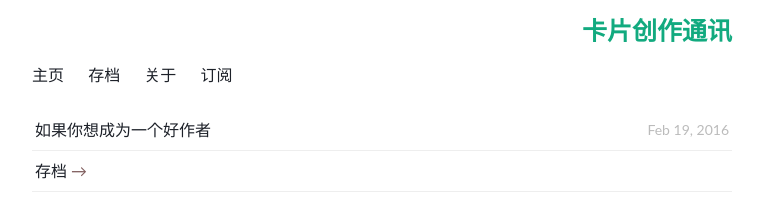
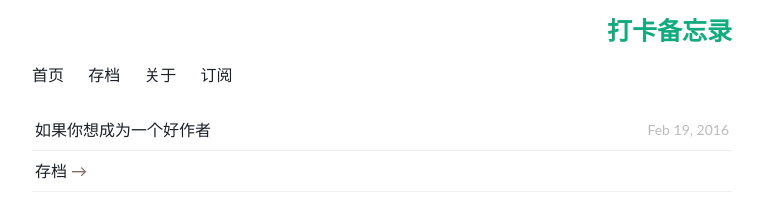
Before and after one commit to Turbo-Snail/ReadingCard, a Jekyll site: the page built from index.html, in a window 1280 px wide. Shown: the top 207 px of the page, without its empty margins (258-1022 px from the left). Built offline with Jekyll 4.4.1, drawn with Linux system fonts in a browser that asks for light colours; comment, search, counter and statistics services are not loaded.

Commit message:
Update default.html

```diff
--- a/_includes/themes/effector-wide/default.html
+++ b/_includes/themes/effector-wide/default.html
@@ -13,9 +13,9 @@
 <body onload="prettyPrint()">
 
   <div class="container">
-      <h1 class="sitename">卡片创作通讯</h1>
+      <h1 class="sitename">打卡备忘录</h1>
       <div class="nav">
-<a href="/">主页</a>
+<a href="/">首页</a>
 <a href="/archive/">存档</a>
 <a href="/about">关于</a>
 <a href="/feed/">订阅</a>
```
